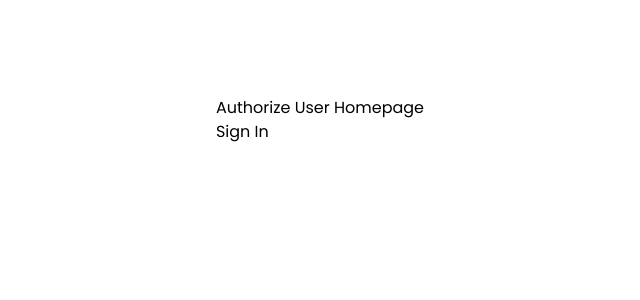
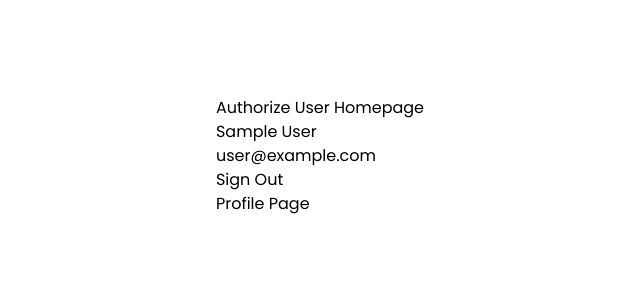
Before and after one commit to nagsamayam/nextjs-auth, a Next.js app: page / in a window 1280 px wide. Shown: the top 300 px of the page, without its empty margins (320-960 px from the left). Built offline with nearby package versions, Linux system fonts and the light colour scheme; no server answers; sample sign-in values are in the browser's storage.

Commit message:
Google authentication

```diff
--- a/package.json
+++ b/package.json
@@ -15,6 +15,7 @@
     "eslint": "8.35.0",
     "eslint-config-next": "13.2.3",
     "next": "13.2.3",
+    "next-auth": "^4.20.1",
     "react": "18.2.0",
     "react-dom": "18.2.0",
     "react-icons": "^4.8.0",
--- a/pages/_app.tsx
+++ b/pages/_app.tsx
@@ -1,6 +1,13 @@
-import '@/styles/globals.css'
-import type { AppProps } from 'next/app'
+import "@/styles/globals.css";
+import type { AppProps } from "next/app";
+import { SessionProvider } from "next-auth/react";
 
 export default function App({ Component, pageProps }: AppProps) {
-  return <Component {...pageProps} />
+  return (
+    <>
+      <SessionProvider session={pageProps.session}>
+        <Component {...pageProps} />
+      </SessionProvider>
+    </>
+  );
 }
--- a/pages/index.tsx
+++ b/pages/index.tsx
@@ -1,10 +1,20 @@
 import Head from "next/head";
 import styles from "@/styles/Home.module.css";
-import { useState } from "react";
 import Link from "next/link";
+import { useSession, getSession, signOut } from "next-auth/react";
+
+type AuthProps = {
+  session: any;
+  handleGoogleSignOut: any;
+};
 
 export default function Home() {
-  const [session, setSession] = useState(true);
+  const { data: session } = useSession();
+
+  // Google Singin Handler function
+  async function handleGoogleSignOut() {
+    signOut();
+  }
 
   return (
     <div className={styles.container}>
@@ -14,7 +24,9 @@ export default function Home() {
         <meta name="viewport" content="width=device-width, initial-scale=1" />
         <link rel="icon" href="/favicon.ico" />
       </Head>
-      <main className={styles.main}>{session ? <Auth /> : <Guest />}</main>
+      <main className={styles.main}>
+        {session ? Auth({ session, handleGoogleSignOut }) : Guest()}
+      </main>
     </div>
   );
 }
@@ -37,19 +49,51 @@ function Guest() {
   );
 }
 
-function Auth() {
+// Authorize User
+function Auth({ session, handleGoogleSignOut }: AuthProps) {
   return (
     <main className="container mx-auto text-center py-20">
       <h3 className="text-4xl font-bold">Authorize User Homepage</h3>
 
+      <div className="details">
+        <h5>{session.user.name}</h5>
+        <h5>{session.user.email}</h5>
+      </div>
+
+      <div className="flex justify-center">
+        <button
+          onClick={handleGoogleSignOut}
+          className="mt-5 px-10 py-1 rounded-sm bg-gray-50"
+        >
+          Sign Out
+        </button>
+      </div>
+
       <div className="flex justify-center">
         <Link
-          href={"/login"}
+          href={"/profile"}
           className="mt-5 px-10 py-1 rounded-sm bg-indigo-500 text-gray-50"
         >
-          Sign In
+          Profile Page
         </Link>
       </div>
     </main>
   );
 }
+
+export async function getServerSideProps({ req }: { req: any }) {
+  const session = await getSession({ req });
+
+  if (!session) {
+    return {
+      redirect: {
+        destination: "/login",
+        permanent: false,
+      },
+    };
+  }
+
+  return {
+    props: { session },
+  };
+}
```
Also changed, not shown: pages/api/auth/[...nextauth].ts (added, +12 -0 lines), pages/login.tsx (+28 -1 lines), pages/register.tsx (+18 -0 lines), 1 other file (tests, documents, lock files or other folders).
